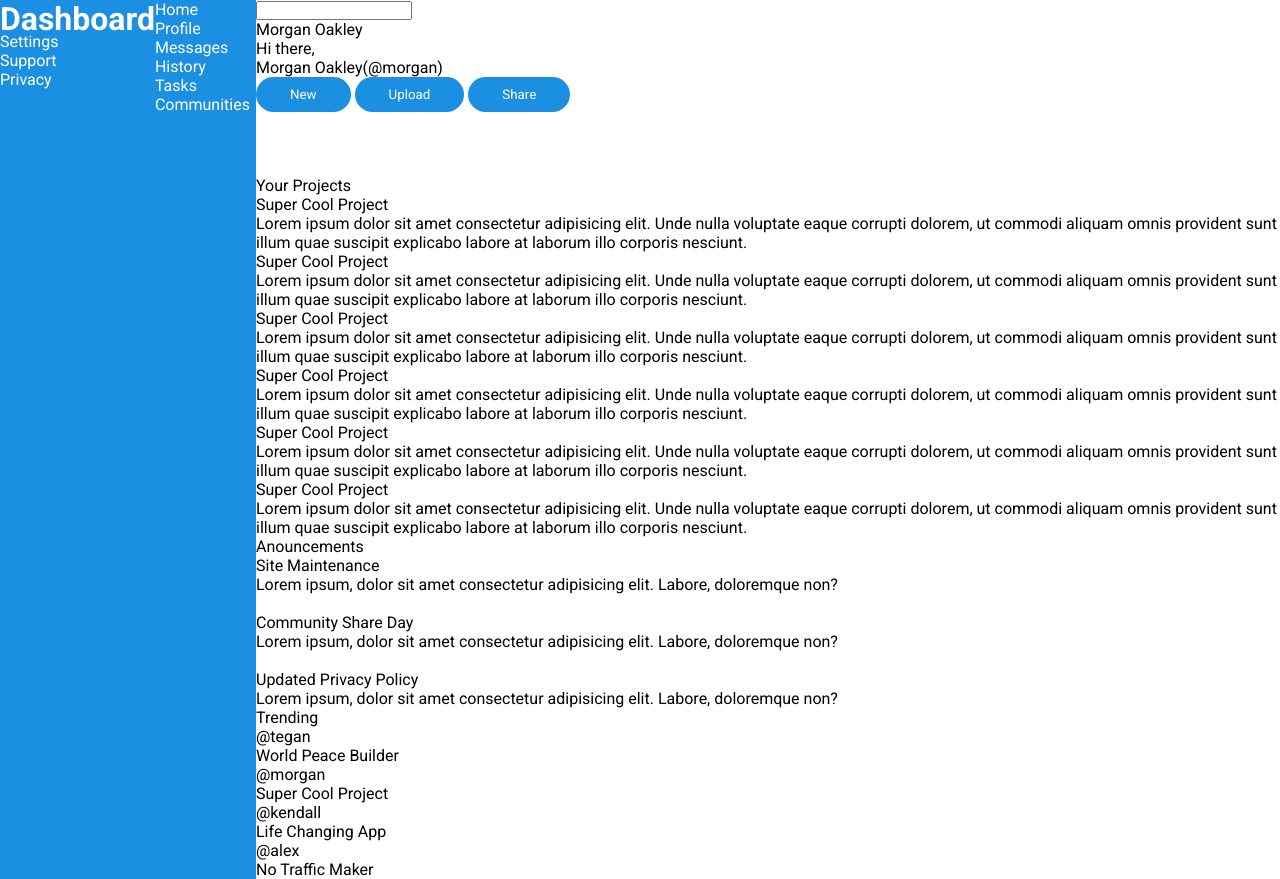
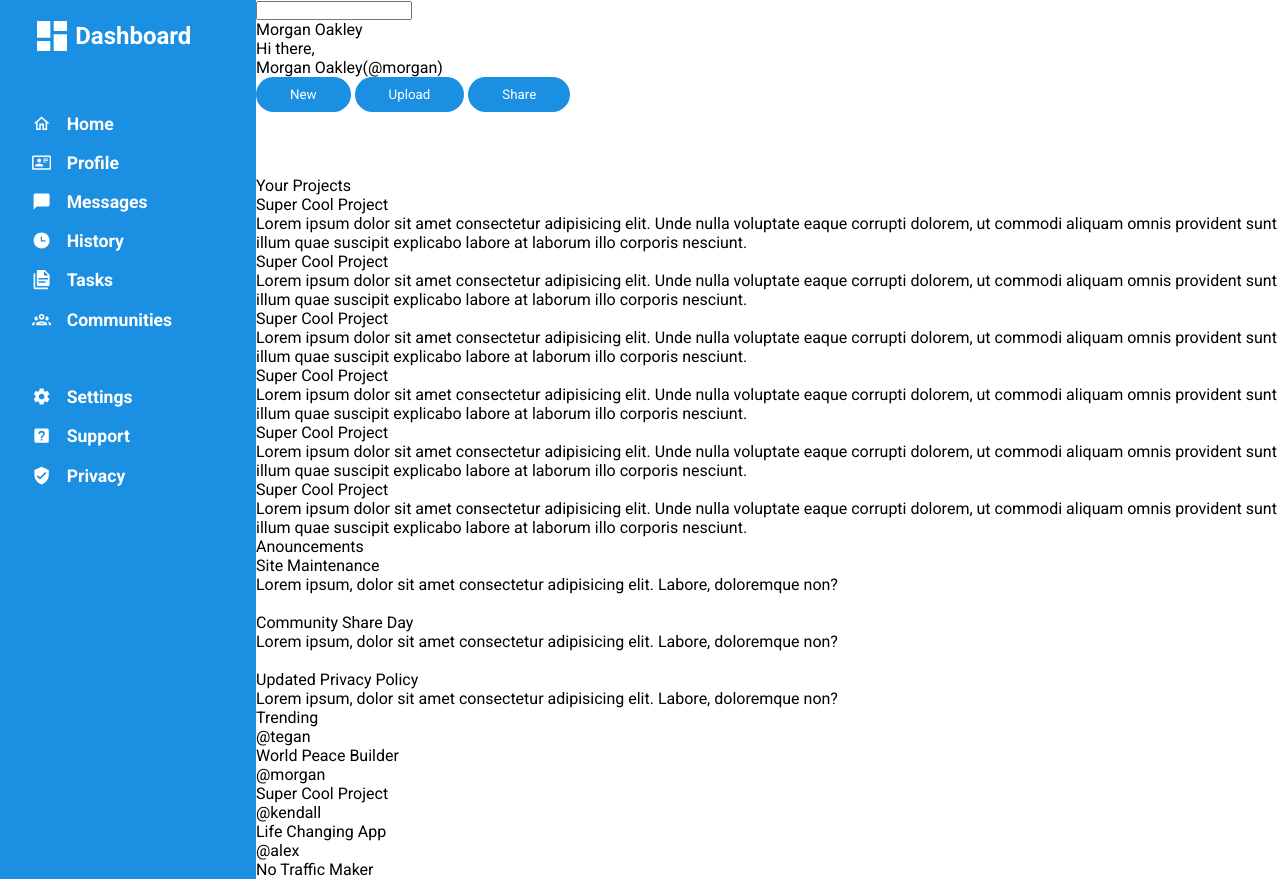
Before and after one commit to atakien/odin-admin-dashboard, a plain HTML site: page index.html in a window 1280 px wide. Drawn offline with Linux system fonts and the light colour scheme.

Commit message:
Added styles to sidebar menu
Utilizing css grid menu is modified. Icons are
added to svgs file and avatar illustrations are
added to pngs file.

```diff
--- a/index.html
+++ b/index.html
@@ -12,19 +12,50 @@
 <body>
     <div class="container">
         <div class="sidebar">
-            <h1 class="sidbar-title">Dashboard</h1>
+            <a class="sidebar-title-icon" href="#">
+                <svg xmlns="http://www.w3.org/2000/svg" viewBox="0 0 24 24"><path d="M13,3V9H21V3M13,21H21V11H13M3,21H11V15H3M3,13H11V3H3V13Z" /></svg>
+                <h1 class="sidebar-title">Dashboard</h1>
+            </a>
             <div class="sidebar-top">
+                <a href="#">
+                    <svg xmlns="http://www.w3.org/2000/svg" viewBox="0 0 24 24"><path d="M12 5.69L17 10.19V18H15V12H9V18H7V10.19L12 5.69M12 3L2 12H5V20H11V14H13V20H19V12H22" /></svg>
                     <p>Home</p>
+                </a>
+                <a href="#">
+                    <svg xmlns="http://www.w3.org/2000/svg" viewBox="0 0 24 24"><path d="M22,3H2C0.91,3.04 0.04,3.91 0,5V19C0.04,20.09 0.91,20.96 2,21H22C23.09,20.96 23.96,20.09 24,19V5C23.96,3.91 23.09,3.04 22,3M22,19H2V5H22V19M14,17V15.75C14,14.09 10.66,13.25 9,13.25C7.34,13.25 4,14.09 4,15.75V17H14M9,7A2.5,2.5 0 0,0 6.5,9.5A2.5,2.5 0 0,0 9,12A2.5,2.5 0 0,0 11.5,9.5A2.5,2.5 0 0,0 9,7M14,7V8H20V7H14M14,9V10H20V9H14M14,11V12H18V11H14" /></svg>
                     <p>Profile</p>
+                </a>
+                <a href="#">
+                    <svg xmlns="http://www.w3.org/2000/svg" viewBox="0 0 24 24"><path d="M20,2H4A2,2 0 0,0 2,4V22L6,18H20A2,2 0 0,0 22,16V4C22,2.89 21.1,2 20,2Z" /></svg>
                     <p>Messages</p>
+                </a>
+                <a href="#">
+                    <svg xmlns="http://www.w3.org/2000/svg" viewBox="0 0 24 24"><path d="M12 2C6.5 2 2 6.5 2 12C2 17.5 6.5 22 12 22C17.5 22 22 17.5 22 12S17.5 2 12 2M17 13H11V7H12.5V11.5H17V13Z" /></svg>
                     <p>History</p>
+                </a>
+                <a href="#">
+                    <svg xmlns="http://www.w3.org/2000/svg" viewBox="0 0 24 24"><path d="M4 4V22H20V24H4C2.9 24 2 23.1 2 22V4H4M15 7H20.5L15 1.5V7M8 0H16L22 6V18C22 19.11 21.11 20 20 20H8C6.89 20 6 19.1 6 18V2C6 .89 6.89 0 8 0M17 16V14H8V16H17M20 12V10H8V12H20Z" /></svg>
                     <p>Tasks</p>
+                </a>
+                <a href="#">
+                    <svg xmlns="http://www.w3.org/2000/svg" viewBox="0 0 24 24"><path d="M12,5A3.5,3.5 0 0,0 8.5,8.5A3.5,3.5 0 0,0 12,12A3.5,3.5 0 0,0 15.5,8.5A3.5,3.5 0 0,0 12,5M12,7A1.5,1.5 0 0,1 13.5,8.5A1.5,1.5 0 0,1 12,10A1.5,1.5 0 0,1 10.5,8.5A1.5,1.5 0 0,1 12,7M5.5,8A2.5,2.5 0 0,0 3,10.5C3,11.44 3.53,12.25 4.29,12.68C4.65,12.88 5.06,13 5.5,13C5.94,13 6.35,12.88 6.71,12.68C7.08,12.47 7.39,12.17 7.62,11.81C6.89,10.86 6.5,9.7 6.5,8.5C6.5,8.41 6.5,8.31 6.5,8.22C6.2,8.08 5.86,8 5.5,8M18.5,8C18.14,8 17.8,8.08 17.5,8.22C17.5,8.31 17.5,8.41 17.5,8.5C17.5,9.7 17.11,10.86 16.38,11.81C16.5,12 16.63,12.15 16.78,12.3C16.94,12.45 17.1,12.58 17.29,12.68C17.65,12.88 18.06,13 18.5,13C18.94,13 19.35,12.88 19.71,12.68C20.47,12.25 21,11.44 21,10.5A2.5,2.5 0 0,0 18.5,8M12,14C9.66,14 5,15.17 5,17.5V19H19V17.5C19,15.17 14.34,14 12,14M4.71,14.55C2.78,14.78 0,15.76 0,17.5V19H3V17.07C3,16.06 3.69,15.22 4.71,14.55M19.29,14.55C20.31,15.22 21,16.06 21,17.07V19H24V17.5C24,15.76 21.22,14.78 19.29,14.55M12,16C13.53,16 15.24,16.5 16.23,17H7.77C8.76,16.5 10.47,16 12,16Z" /></svg>
                     <p>Communities</p>
+                </a>
             </div>
             <div class="sidebar-bottom">
+                <a href="#">
+                    <svg xmlns="http://www.w3.org/2000/svg" viewBox="0 0 24 24"><path d="M12,15.5A3.5,3.5 0 0,1 8.5,12A3.5,3.5 0 0,1 12,8.5A3.5,3.5 0 0,1 15.5,12A3.5,3.5 0 0,1 12,15.5M19.43,12.97C19.47,12.65 19.5,12.33 19.5,12C19.5,11.67 19.47,11.34 19.43,11L21.54,9.37C21.73,9.22 21.78,8.95 21.66,8.73L19.66,5.27C19.54,5.05 19.27,4.96 19.05,5.05L16.56,6.05C16.04,5.66 15.5,5.32 14.87,5.07L14.5,2.42C14.46,2.18 14.25,2 14,2H10C9.75,2 9.54,2.18 9.5,2.42L9.13,5.07C8.5,5.32 7.96,5.66 7.44,6.05L4.95,5.05C4.73,4.96 4.46,5.05 4.34,5.27L2.34,8.73C2.21,8.95 2.27,9.22 2.46,9.37L4.57,11C4.53,11.34 4.5,11.67 4.5,12C4.5,12.33 4.53,12.65 4.57,12.97L2.46,14.63C2.27,14.78 2.21,15.05 2.34,15.27L4.34,18.73C4.46,18.95 4.73,19.03 4.95,18.95L7.44,17.94C7.96,18.34 8.5,18.68 9.13,18.93L9.5,21.58C9.54,21.82 9.75,22 10,22H14C14.25,22 14.46,21.82 14.5,21.58L14.87,18.93C15.5,18.67 16.04,18.34 16.56,17.94L19.05,18.95C19.27,19.03 19.54,18.95 19.66,18.73L21.66,15.27C21.78,15.05 21.73,14.78 21.54,14.63L19.43,12.97Z" /></svg>
                     <p>Settings</p>
+                </a>
+                <a href="#">
+                    <svg xmlns="http://www.w3.org/2000/svg" viewBox="0 0 24 24"><path d="M11,18H13V16H11V18M12,6A4,4 0 0,0 8,10H10A2,2 0 0,1 12,8A2,2 0 0,1 14,10C14,12 11,11.75 11,15H13C13,12.75 16,12.5 16,10A4,4 0 0,0 12,6M5,3H19A2,2 0 0,1 21,5V19A2,2 0 0,1 19,21H5A2,2 0 0,1 3,19V5A2,2 0 0,1 5,3Z" /></svg>
                     <p>Support</p>
+                </a>
+                <a href="#">
+                    <svg xmlns="http://www.w3.org/2000/svg" viewBox="0 0 24 24"><path d="M10,17L6,13L7.41,11.59L10,14.17L16.59,7.58L18,9M12,1L3,5V11C3,16.55 6.84,21.74 12,23C17.16,21.74 21,16.55 21,11V5L12,1Z" /></svg>
                     <p>Privacy</p>
+                </a>
+
             </div>
         </div>
         <div class="header">
--- a/style.css
+++ b/style.css
@@ -16,8 +16,50 @@
     background-color: #1b8fe1;
     color: white;
     display: grid;
-    grid-template-columns: 1fr 5fr;
-    grid-template-rows: 2rem repeat(11, 2rem) 1fr;
+    grid-template-rows: repeat(3, max-content);
+    padding: 1rem 2rem;
+    gap: 3.6rem;
+}
+
+.sidebar-title-icon svg{
+    width: 2.5rem;
+}
+
+h1{
+    font-size: 1.5rem;
+}
+
+.sidebar a{
+    color: white;
+    text-decoration: none;
+    display: grid;
+    grid-template-columns: 0.2fr 1fr;
+    gap: 0.2rem;
+    font-weight: 700;
+    font-size: 1.1rem;
+}
+
+.sidebar-top{
+    display: grid;
+    grid-template-rows: repeat(6, 1fr);
+    gap: 1.2rem;
+}
+
+.sidebar-bottom{
+    display: grid;
+    grid-template-rows: repeat(3, 1fr);
+    gap: 1.2rem;
+}
+
+.sidebar a p, h1{
+    align-self: center;
+    justify-self: left;
+}
+
+svg{
+    fill: white;
+    width: 1.2rem;
+    margin: 0;
 }
 
 .header{
```
Also changed, not shown: pngs/bear.png (added), pngs/meerkat.png (added), pngs/user.png (added), pngs/woman.png (added), svgs/account-group-outline.svg (added), svgs/bell-ring-outline.svg (added), svgs/card-account-details-outline.svg (added), svgs/clock-time-three.svg (added), svgs/cog.svg (added), svgs/file-document-multiple.svg (added), svgs/help-box.svg (added), svgs/home-outline.svg (added), svgs/magnify.svg (added), svgs/message.svg (added), 2 more files. Lines whose indentation alone changed are shown as unchanged.
